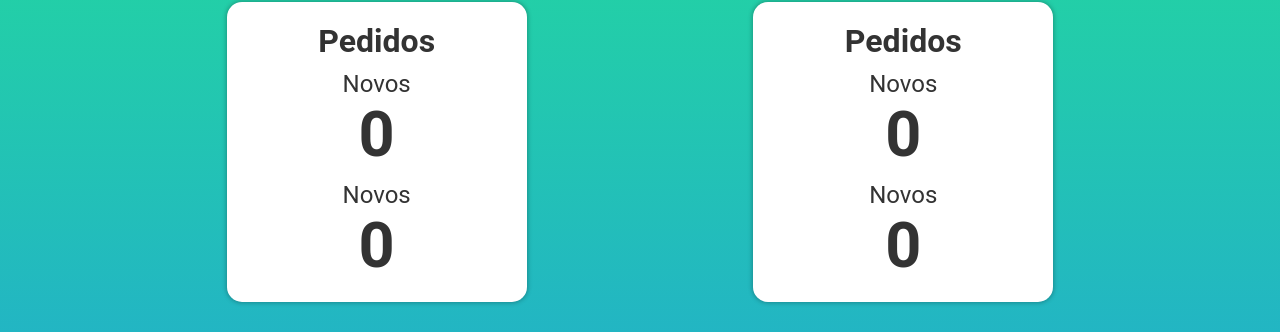
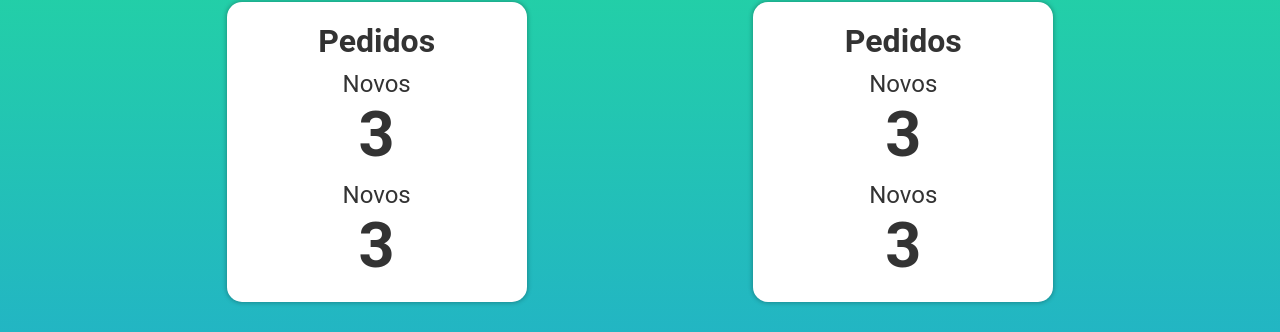
Before and after one commit to guilhermefaleiros/proj-painel-radio, a React (Create React App) app: page /dashboard in a window 1280 px wide. Both pictures are taken after a click on the button "Início". Shown: the part 250-582 px from the top of the page. Built offline with nearby package versions, Linux system fonts and the light colour scheme.

Commit message:
Colocando funcionalidade de contador de pedidos na tela inicial

```diff
--- a/src/pages/Inicio/index.js
+++ b/src/pages/Inicio/index.js
@@ -1,9 +1,13 @@
 import React from 'react';
+import { useSelector } from 'react-redux';
 
 import { Container, Title, Card, RowCards, CardTitle, CardSubtitle, Number } from './styles';
 
 
 export default function Inicio() {
+
+  const items = useSelector(item => item.order);
+
   return (
     <Container>
       <Title>Rádio Level 5</Title>
@@ -16,13 +20,13 @@ export default function Inicio() {
             Novos
           </CardSubtitle>
           <Number>
-            0
+            {items.filter(item => item.read === false).length}
           </Number>
           <CardSubtitle>
             Novos
           </CardSubtitle>
           <Number>
-            0
+          {items.filter(item => item.read === false).length}
           </Number>
         </Card>
         <Card>
@@ -33,13 +37,13 @@ export default function Inicio() {
             Novos
           </CardSubtitle>
           <Number>
-            0
+          {items.filter(item => item.read === false).length}
           </Number>
           <CardSubtitle>
             Novos
           </CardSubtitle>
           <Number>
-            0
+          {items.filter(item => item.read === false).length}
           </Number>
         </Card>
       </RowCards>
--- a/src/pages/Login/index.js
+++ b/src/pages/Login/index.js
@@ -16,7 +16,6 @@ export default function pages() {
             Acessar
           </Button>
         </Link>
-
       </Card>
     </Container>
   );
```
